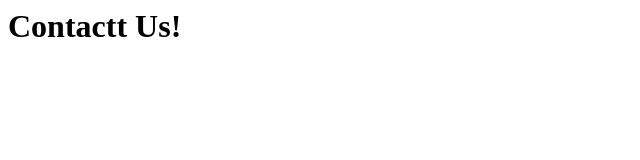
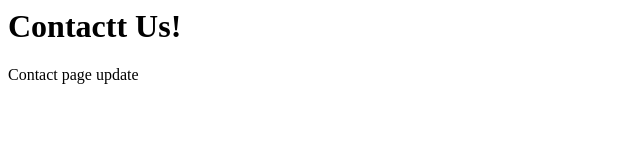
Before and after one commit to Thameemans/Project-Test, a plain HTML site: page contact.html in a window 1280 px wide. Shown: the whole page, without its empty margins (0-640 px from the left). Drawn offline with Linux system fonts and the light colour scheme.

Commit message:
contact page updated

```diff
--- a/contact.html
+++ b/contact.html
@@ -1,5 +1,6 @@
 <html>
 <body>
 <h1>Contactt Us! </h1>
+<p>Contact page update</p>
 </body>
 </html>
```
